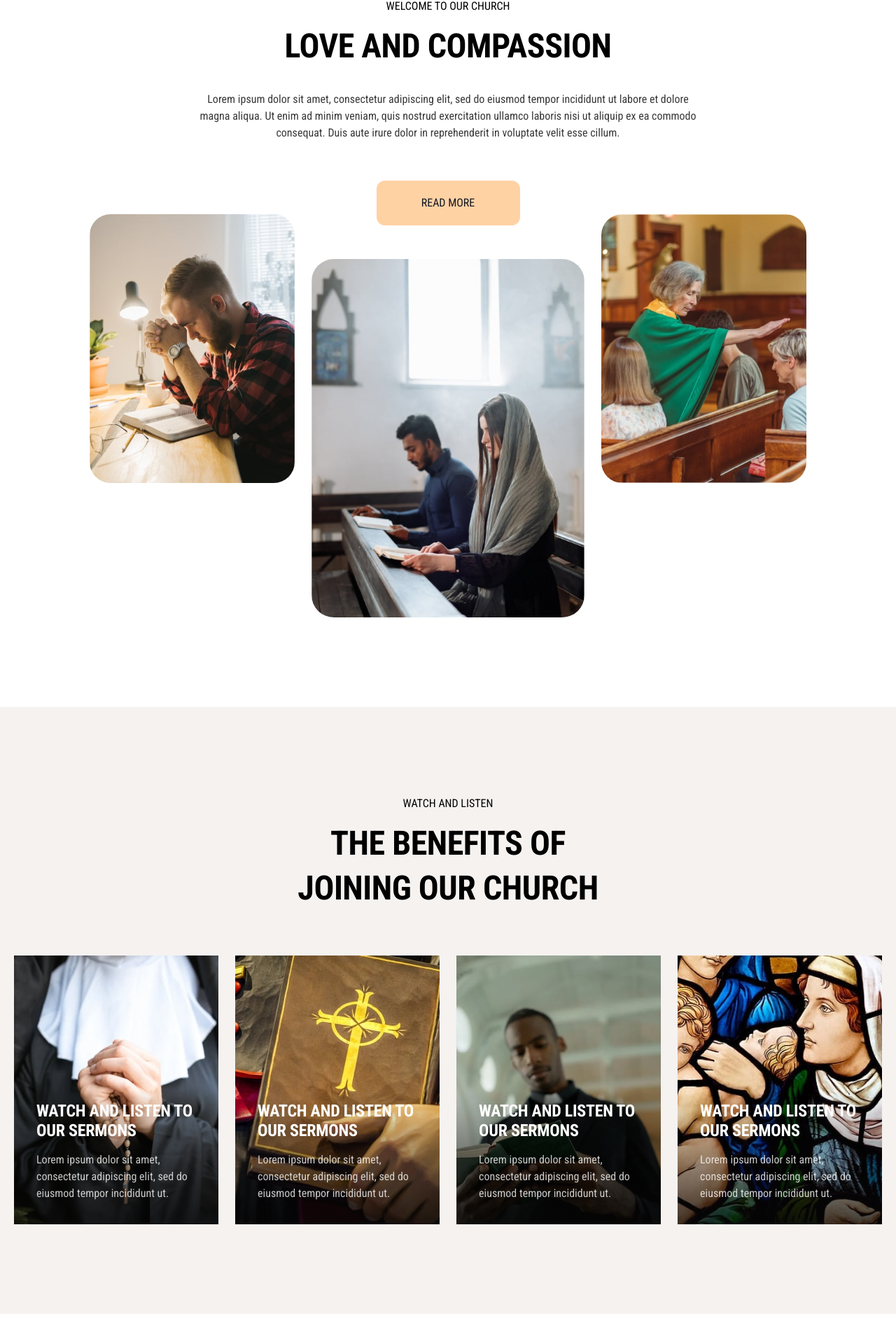
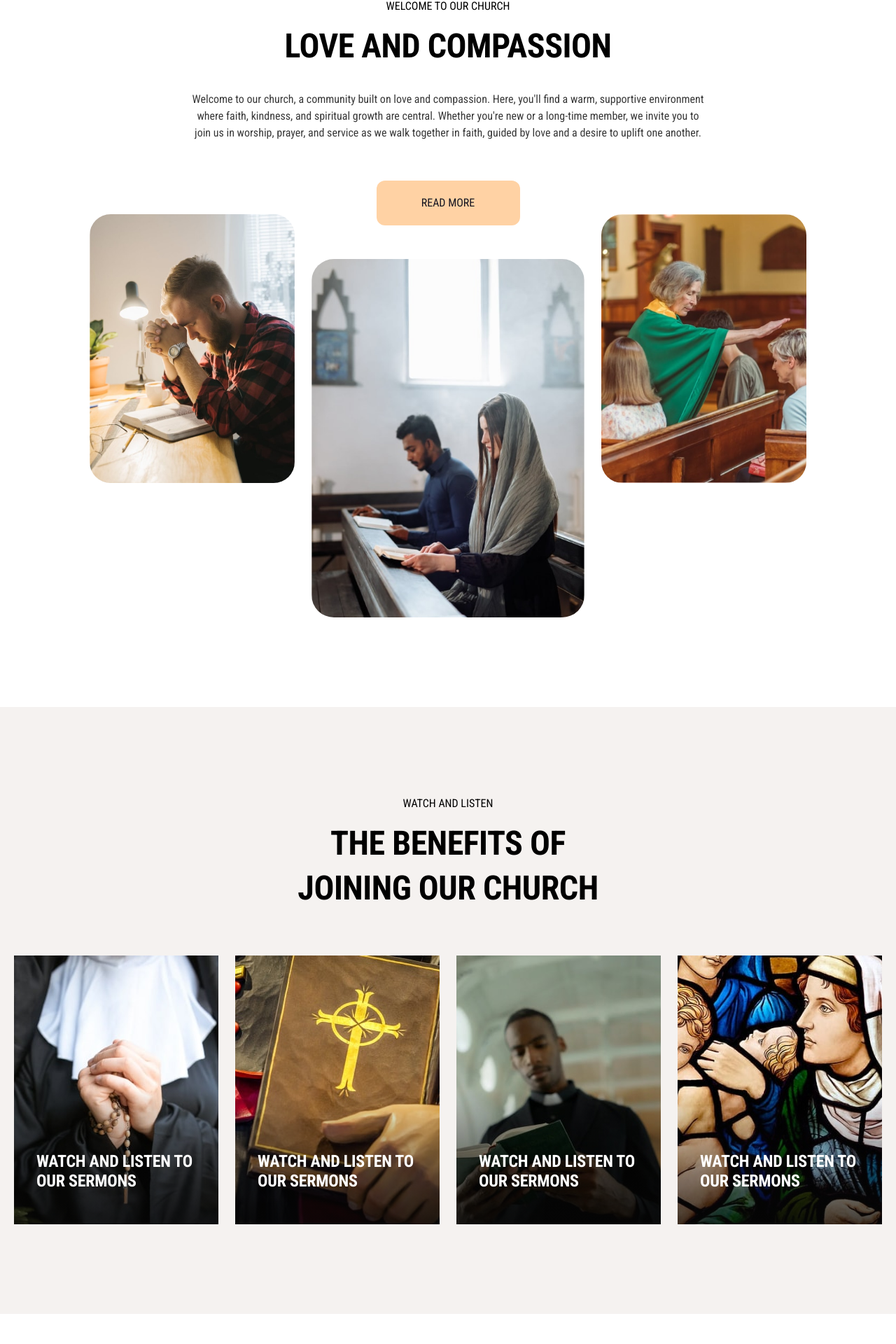
Before and after one commit to BohdanKoleiko/church_finsweet, a React (Create React App) app: page / in a window 1280 px wide. Shown: the part 872-2792 px from the top of the page at 70% size. Built offline with nearby package versions, Linux system fonts and the light colour scheme.

Commit message:
made array for benefit cards, removed container for EventCard

```diff
--- a/src/Home.tsx
+++ b/src/Home.tsx
@@ -17,6 +17,29 @@ import bg2 from "./images/a-statue-holding-a-holy-book.jpg";
 import bg3 from "./images/man-people-woman-connection.jpg";
 import bg4 from "./images/woman-in-blue-tank-top-and-man-in-red-shirt-painting.jpg";
 
+const cards = [
+   {
+      image: bg1,
+      title: "WATCH AND LISTEN TO OUR SERMONS",
+      text: "Watch and listen to our sermons for inspiring messages that uplift your spirit and deepen your faith. Join us online to connect with meaningful teachings and worship from wherever you are.",
+   },
+   {
+      image: bg2,
+      title: "WATCH AND LISTEN TO OUR SERMONS",
+      text: "Watch and listen to our sermons for inspiring messages that uplift your spirit and deepen your faith. Join us online to connect with meaningful teachings and worship from wherever you are.",
+   },
+   {
+      image: bg3,
+      title: "WATCH AND LISTEN TO OUR SERMONS",
+      text: "Watch and listen to our sermons for inspiring messages that uplift your spirit and deepen your faith. Join us online to connect with meaningful teachings and worship from wherever you are.",
+   },
+   {
+      image: bg4,
+      title: "WATCH AND LISTEN TO OUR SERMONS",
+      text: "Watch and listen to our sermons for inspiring messages that uplift your spirit and deepen your faith. Join us online to connect with meaningful teachings and worship from wherever you are.",
+   },
+];
+
 const Home = function ({ setBGColor }) {
    const blogURL = "/datas/blogs.json";
    const eventURL = "./datas/events.json";
@@ -27,6 +50,30 @@ const Home = function ({ setBGColor }) {
       gettingData({ setter: setBlogPosts, url: blogURL });
       gettingData({ setter: setEvent, url: eventURL });
    }, []);
+
+   const [isHover, setIsHover] = useState<{ status: boolean; elementIndex: number | null }>({
+      status: false,
+      elementIndex: null,
+   });
+
+   const handleMouseEnter = (index) => {
+      setIsHover({ ...isHover, status: true, elementIndex: index });
+   };
+   const handleMouseLeave = () => {
+      setIsHover({ ...isHover, status: false, elementIndex: null });
+   };
+
+   const textBlockStyles = (index) => {
+      const textHeight = document.querySelectorAll(".card__wysiwyg")[index]?.scrollHeight;
+
+      if (window.innerWidth > 768) {
+         return {
+            height: index === isHover.elementIndex ? `${textHeight}px` : "0px",
+         };
+      } else {
+         return { height: `${textHeight}px` };
+      }
+   };
 
    return (
       <main className="main" onLoad={() => setBGColor("white")}>
@@ -57,10 +104,11 @@ const Home = function ({ setBGColor }) {
                   <div className="sup-title">Welcome to our CHURCH</div>
                </Heading>
                <p className="wysiwyg wysiwyg_margin-56 wysiwyg_txt-center welcome__wysiwyg">
-                  Lorem ipsum dolor sit amet, consectetur adipiscing elit, sed do eiusmod tempor
-                  incididunt ut labore et dolore magna aliqua. Ut enim ad minim veniam, quis nostrud
-                  exercitation ullamco laboris nisi ut aliquip ex ea commodo consequat. Duis aute
-                  irure dolor in reprehenderit in voluptate velit esse cillum.
+                  Welcome to our church, a community built on love and compassion. Here, you'll find
+                  a warm, supportive environment where faith, kindness, and spiritual growth are
+                  central. Whether you're new or a long-time member, we invite you to join us in
+                  worship, prayer, and service as we walk together in faith, guided by love and a
+                  desire to uplift one another.
                </p>
 
                <Button
@@ -80,33 +128,34 @@ const Home = function ({ setBGColor }) {
             <div className="container">
                <div className="benefits-of-joining__wrapper">
                   <Heading
+                     classNames="benefits-of-joining__title"
                      HeadingType="h2"
                      headingTxt="THE benefits of joining our church"
                      textPosition="center"
-                     classNames="benefits-of-joining__title"
                   >
                      <div className="sup-title">Watch and listen</div>
                   </Heading>
 
                   <div className="cards-wrapper">
-                     {[bg1, bg2, bg3, bg4].map((bg, index) => (
+                     {cards.map((card, index) => (
                         <div
                            className="card"
                            key={index}
                            style={{
-                              background: `url(${bg}) center center/cover no-repeat`,
+                              background: `url(${card.image}) center center/cover no-repeat`,
                            }}
+                           onMouseEnter={() => handleMouseEnter(index)}
+                           onMouseLeave={handleMouseLeave}
                         >
                            <div className="card__content-wrapper">
                               <Heading
+                                 classNames="card__title"
                                  HeadingType="h5"
-                                 headingTxt="WATCH AND LISTEN TO OUR SERMONS"
+                                 headingTxt={card.title}
                                  headingColor="white"
-                                 classNames="card__title"
                               />
-                              <p className="wysiwyg card__wysiwyg">
-                                 Lorem ipsum dolor sit amet, consectetur adipiscing elit, sed do
-                                 eiusmod tempor incididunt ut.
+                              <p className="wysiwyg card__wysiwyg" style={textBlockStyles(index)}>
+                                 {card.text}
                               </p>
                            </div>
                         </div>
@@ -119,17 +168,17 @@ const Home = function ({ setBGColor }) {
          <section className="seremon-preview">
             <div className="container">
                <Heading
+                  classNames="seremon-preview__title"
                   headingTxt="join us and become part of something great"
                   HeadingType="h2"
                   textPosition="center"
-                  classNames="seremon-preview__title"
                >
                   <div className="sup-title">Upcoming SERMONS</div>
                </Heading>
 
-               <div className="seremon-preview__event">
                {event && (
                   <EventCard
+                     classNames="seremon-preview__event"
                      startEventDate={event[event.length - 1].startEventDate}
                      endEventDate={event[event.length - 1].endEventDate}
                      eventName={event[event.length - 1].eventName}
@@ -140,23 +189,22 @@ const Home = function ({ setBGColor }) {
                      eventAltImg={event[event.length - 1].imgAlt}
                   >
                      <Button
+                        classNames="seremon-preview__event-button"
                         btn="secondary"
                         btnType="button"
                         btnPadding="p24"
                         text="Register"
-                           classNames="seremon-preview__event-button"
                         link={`sermons/${event[event.length - 1].id}`}
                      />
                   </EventCard>
                )}
-               </div>
 
                <Button
+                  classNames="home-hero__all-sermons-button"
                   btn="text"
                   text="View all Sermons"
                   link="sermons"
                   logo={arrow}
-                  classNames="home-hero__all-sermons-button"
                />
             </div>
          </section>
```
Lines whose indentation alone changed are shown as unchanged.
